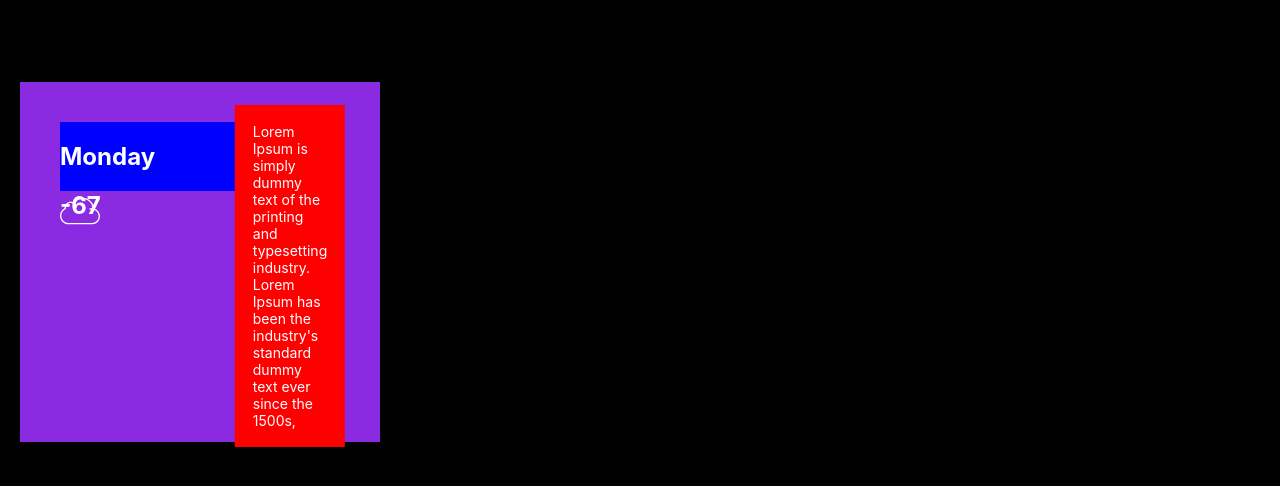
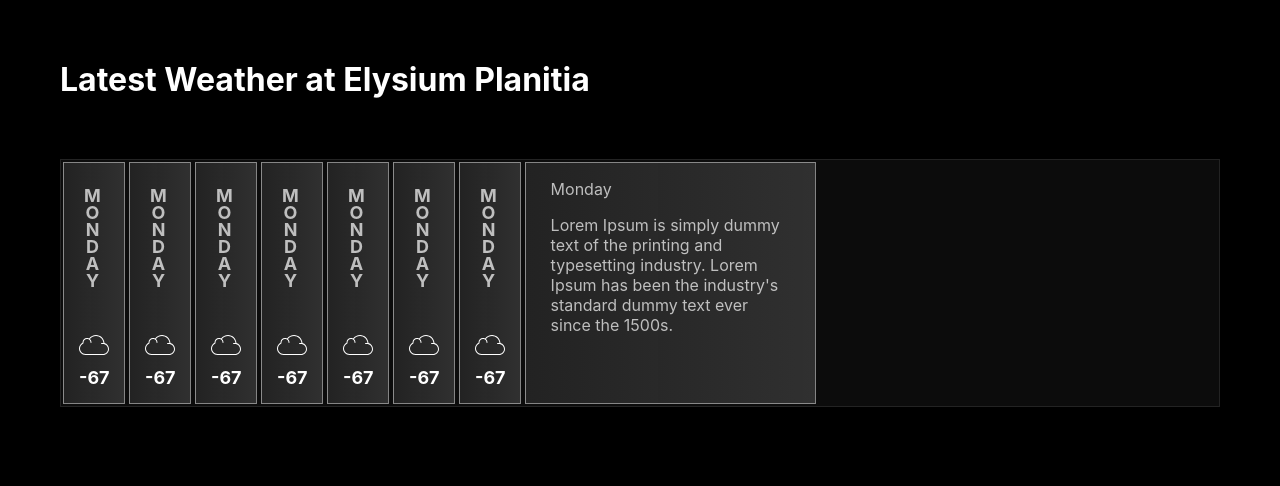
Before and after one commit to techsmithsuk/mars-rover, a React (Create React App) app: page /weather in a window 1280 px wide. Shown: the top 486 px of the page. Built offline with nearby package versions, Linux system fonts and the light colour scheme.

Commit message:
Basic Weather Carousel With Inital Styling

```diff
--- /dev/null
+++ b/src/components/weather-page/SingleDay.tsx
@@ -0,0 +1,55 @@
+import React from 'react';
+import {SingleDayData} from './SingleDayData';
+import './singleDay.scss';
+
+import ThermometerIcon from './resources/svg_icon_thermometer';
+import CloudIcon from './resources/svg_icon_cloud';
+import SunIcon from './resources/svg_icon_sun';
+import WindIcon from './resources/svg_icon_wind';
+
+// TODO - Add Image Array & random picker function for weather card icon
+// TODO - Add function to convert "2019-11-14T16:08:54Z" into weekday i.e. Monday
+
+export function SingleDaySummary(props : SingleDayData) {
+
+    let avTemp = props.averageTemp ? Math.round(props.averageTemp) : 0;
+
+    return (
+        <div className="SingleDaySummary">
+
+            <div className="selectionTab"></div>
+
+            <div className="weekday">
+                <p>{props.weekdayName}</p>
+            </div>
+
+            <div className="icon">
+                <CloudIcon/>
+            </div>
+
+            <div className="AverageTemp">
+                {avTemp}
+            </div>
+
+        </div>
+    )
+}
+
+export function SingleDayDetail(props : SingleDayData) {
+
+    // TODO on summary class click/hover change this one
+
+    return (
+        <div className="SingleDayDetail">
+
+            <div className="weekday">
+                <p>{props.weekdayName}</p>
+            </div>
+            <p>
+                Lorem Ipsum is simply dummy text of the printing and typesetting industry.
+                Lorem Ipsum has been the industry's standard dummy text ever since the 1500s.
+            </p>
+
+        </div>
+    )
+}
--- a/src/components/weather-page/SingleDaySummary.scss
+++ /dev/null
@@ -1,69 +0,0 @@
-@mixin center-in-container {
-    position: absolute;
-    top: 50%;
-    left: 50%;
-    transform: translate(-50%, -50%);
-}
-
-
-
-body {
-    background-color: black;
-}
-
-.SingleDaySummary {
-
-    position: relative;
-    margin: 20px;
-    color: white;
-
-    width: 360px;
-    height: 360px;
-    background-color: blueviolet;
-
-
-    .DayIconTempCluster {
-        position: absolute;
-        width: 50%;
-        margin: 40px;
-        background-color: blue;
-
-        svg {
-            position: absolute;
-            width: 40px;
-            height: 40px;
-            fill: white;
-        }
-
-        .TempContainer {
-            position: absolute;
-            font-weight: bold;
-            font-size: 24px;
-            width: 80px;
-            height: 80px;
-        }
-
-    }
-
-    .TextSummaryContainer {
-
-        position: absolute;
-        width: 50%;
-        top: 50%;
-        left: 50%;
-
-        .SummaryText {
-
-            @include center-in-container;
-            word-wrap: normal;
-            font-size: 14px;
-            padding: 10%;
-            background-color: red;
-        }
-
-    }
-
-
-
-
-}
--- a/src/components/weather-page/SingleDaySummary.tsx
+++ /dev/null
@@ -1,49 +0,0 @@
-import React from 'react';
-import {SingleDayData} from './SingleDayData';
-import './SingleDaySummary.scss';
-
-import ThermometerIcon from './resources/svg_icon_thermometer';
-import CloudIcon from './resources/svg_icon_cloud';
-import SunIcon from './resources/svg_icon_sun';
-import WindIcon from './resources/svg_icon_wind';
-
-// TODO - Add Image Array & random picker function for weather card icon
-// TODO - Add function to convert "2019-11-14T16:08:54Z" into weekday i.e. Monday
-
-export function SingleDaySummary(props : SingleDayData) {
-
-    let min = props.minTemp ? Math.round(props.minTemp) : 0;
-    let max = props.maxTemp ? Math.round(props.maxTemp) : 0;
-    let avTemp = props.averageTemp ? Math.round(props.averageTemp) : 0;
-
-
-
-
-    return (
-        <div className="SingleDaySummary">
-
-            <div className="DayIconTempCluster">
-
-                <div className="DayNameContainer">
-                    <h2>{props.weekdayName}</h2>
-                </div>
-
-                <div className="IconContainer">
-                    <CloudIcon/>
-                </div>
-
-                <div className="TempContainer">
-                    <div>{avTemp}</div>
-                </div>
-
-            </div>
-
-            <div className="TextSummaryContainer">
-                <p className="SummaryText">
-                    Lorem Ipsum is simply dummy text of the printing and typesetting industry.
-                    Lorem Ipsum has been the industry's standard dummy text ever since the 1500s,
-                </p>
-            </div>
-        </div>
-    )
-}
--- a/src/components/weather-page/Weather.tsx
+++ b/src/components/weather-page/Weather.tsx
@@ -1,7 +1,8 @@
 import React from "react";
-import {SingleDaySummary} from "./SingleDaySummary";
+import {SingleDaySummary, SingleDayDetail} from "./SingleDay";
 import {SingleDayData} from "./SingleDayData";
 
+import './weather.scss';
 
 export function Weather() {
 
@@ -21,7 +22,23 @@ export function Weather() {
         <div>
             <h1 className="weather-page-title">Latest Weather at Elysium Planitia</h1>
 
-            <SingleDaySummary {...tempData}/>
+            <div className="weather-page-seven-day-carousel">
+                <SingleDaySummary {...tempData}/>
+                <SingleDaySummary {...tempData}/>
+                <SingleDaySummary {...tempData}/>
+                <SingleDaySummary {...tempData}/>
+                <SingleDaySummary {...tempData}/>
+                <SingleDaySummary {...tempData}/>
+                <SingleDaySummary {...tempData}/>
+
+                <div>
+                <SingleDayDetail {...tempData}/>
+
+
+                </div>
+            </div>
+
+
 
         </div>
     );
--- /dev/null
+++ b/src/components/weather-page/singleDay.scss
@@ -0,0 +1,92 @@
+body {
+    background-color: black;
+}
+
+.SingleDaySummary {
+
+    margin: 2px;
+
+    background-color: rgba(230, 230, 230, 0.1);
+    background: linear-gradient(90deg, rgba(230,230,230,0.1) 0%, rgba(255,255,255,0.15) 100%, rgba(220,220,220,0.1) 100%);
+    border-style: solid;
+    border-width: 1px;
+    border-color:  rgba(230, 230, 230, 0.5);
+    width: 60px;
+    height: 240px;
+    display: flex;
+    flex-direction: column;
+    align-content: start;
+
+    color: rgba(255,255,255,0.7);
+
+
+    .selectionTab {
+        margin-top: -2px;
+        width: 60px;
+        height: 4px;
+    }
+
+    .weekday {
+        height: 160px;
+        width: 100%;
+        margin-top: 20px;
+        text-transform: uppercase;
+        font-weight: bold;
+        font-size: 18px;
+        letter-spacing: -4px;
+
+        text-orientation: upright;
+        writing-mode: vertical-lr;
+    }
+
+    .icon {
+        height: 40px;
+        width: 100%;
+        margin-left: 15px;
+
+        svg {
+            width: 30px;
+            height: 30px;
+            fill: white;
+        }
+    }
+
+    .AverageTemp {
+
+        height: 40px;
+        width: 50%;
+
+        margin-left: 15px;
+
+        font-weight: bold;
+        font-size: 18px;
+        color: white;
+    }
+}
+
+.SingleDaySummary:hover {
+    background-color: rgba(230, 230, 230, 0.2);
+    background: linear-gradient(90deg, rgba(230,230,230,0.2) 0%, rgba(255,255,255,0.3) 100%, rgba(220,220,220,0.2) 100%);
+    color: rgba(255,255,255,1);
+    .selectionTab {
+        background-color: red;
+    }
+};
+
+.SingleDayDetail {
+    margin: 2px;
+
+    background-color: rgba(230, 230, 230, 0.1);
+    background: linear-gradient(90deg, rgba(230,230,230,0.1) 0%, rgba(255,255,255,0.15) 100%, rgba(220,220,220,0.1) 100%);
+    border-style: solid;
+    border-width: 1px;
+    border-color:  rgba(230, 230, 230, 0.5);
+    width: 240px;
+    height: 240px;
+
+    color: rgba(255,255,255,0.7);
+
+    padding-left: 10%;
+    padding-right: 10%;
+
+}
--- /dev/null
+++ b/src/components/weather-page/weather.scss
@@ -0,0 +1,23 @@
+
+.weather-page-title {
+    margin: 60px;
+    color: white;
+}
+
+.weather-page-seven-day-carousel {
+
+    margin: 60px;
+
+    display: flex;
+    flex-direction: row;
+
+    border-style: solid;
+    border-width: 1px;
+    border-color:  rgba(230, 230, 230, 0.1);
+
+    background-color: rgba(230, 230, 230, 0.05);
+
+
+
+
+}
```
